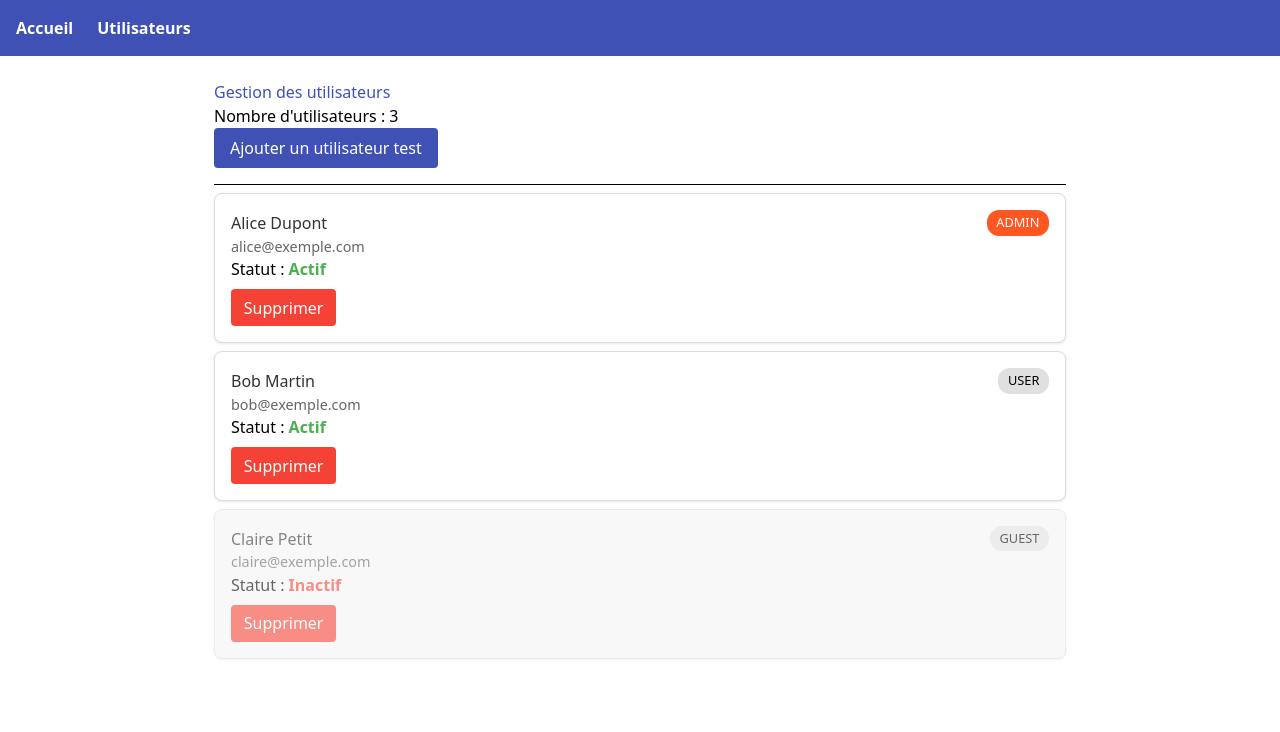
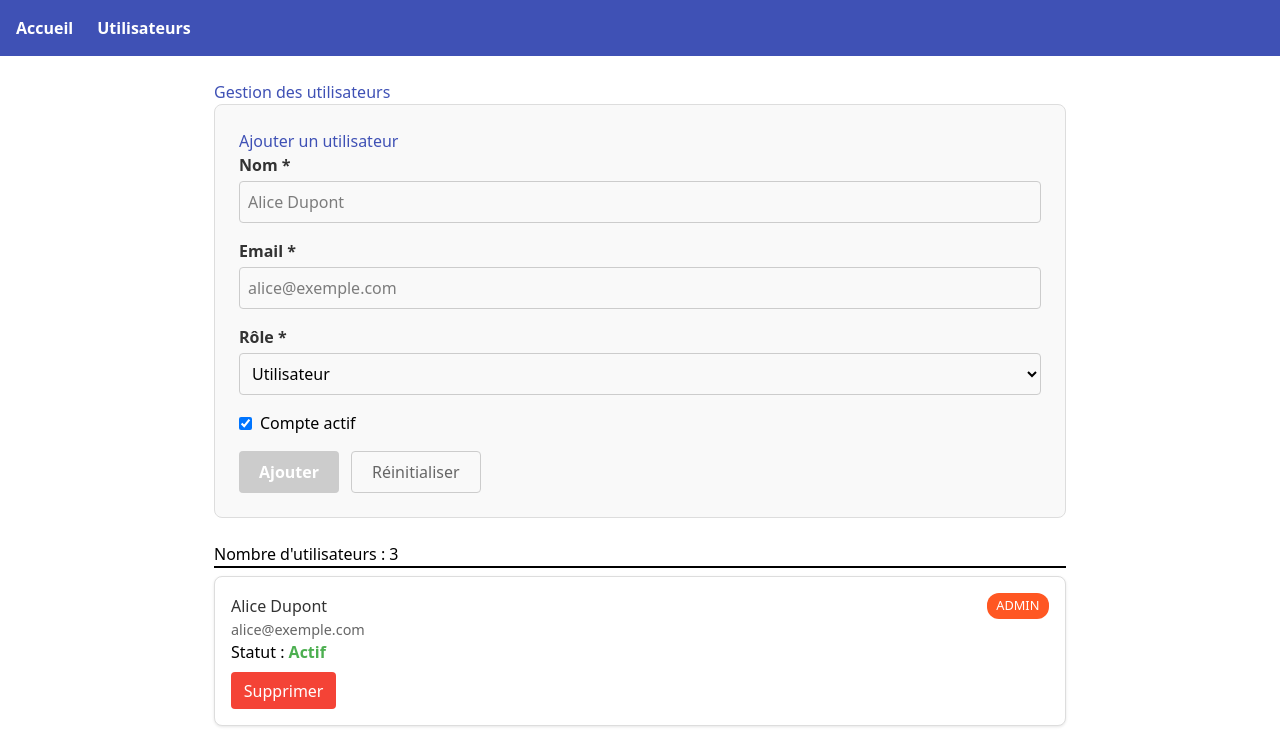
Before and after one commit to OdjiDev/formation_angular_spring, an Angular app in the folder frontend/: page /users in a window 1280 px wide. Shown: the top 732 px of the page. Built offline with nearby package versions, Linux system fonts and the light colour scheme.

Commit message:
etape-6 : formulaire d'ajout d'utilisateur avec validation

```diff
--- a/frontend/src/app/users/pages/users-page/users-page.html
+++ b/frontend/src/app/users/pages/users-page/users-page.html
@@ -1,8 +1,9 @@
 <h1>{{ title() }}</h1>
-<p>Nombre d'utilisateurs : {{ users().length }}</p>
+<app-user-form (ajouter)="ajouterUser($event)" />
 
-<button (click)="ajouterUserTest()">Ajouter un utilisateur test</button>
+<p class="compteur">Nombre d'utilisateurs : {{ users().length }}</p>
 
+<hr>
 <hr>
 
 @for (user of users(); track user.id) {
--- a/frontend/src/app/users/pages/users-page/users-page.ts
+++ b/frontend/src/app/users/pages/users-page/users-page.ts
@@ -1,10 +1,12 @@
 import { Component, inject, signal } from '@angular/core';
 import { UserCard } from '../../user-card/user-card';
 import { UserService } from '../../user.service';
+import { UserForm } from '../../user-form/user-form';
+import { User } from '../../user.model';
 
 @Component({
   selector: 'app-users-page',
-  imports: [UserCard],
+  imports: [UserCard, UserForm],
   templateUrl: './users-page.html',
   styleUrl: './users-page.css'
 })
@@ -19,12 +21,7 @@ export class UsersPage {
     this.userService.supprimer(id);
   }
 
-  ajouterUserTest() {
-    this.userService.ajouter({
-      nom: 'Nouvel Utilisateur',
-      email: 'nouveau@exemple.com',
-      role: 'user',
-      actif: true
-    });
+  ajouterUser(user: Omit<User, 'id'>) {
+    this.userService.ajouter(user);
   }
 }
--- /dev/null
+++ b/frontend/src/app/users/user-form/user-form.css
@@ -0,0 +1,93 @@
+.user-form {
+  background: #f9f9f9;
+  border: 1px solid #ddd;
+  border-radius: 8px;
+  padding: 1.5rem;
+  margin-bottom: 1.5rem;
+}
+
+h3 {
+  margin-top: 0;
+  color: #3f51b5;
+}
+
+.champ {
+  margin-bottom: 1rem;
+}
+
+.champ label {
+  display: block;
+  font-weight: 600;
+  margin-bottom: 0.25rem;
+  color: #333;
+}
+
+.champ input,
+.champ select {
+  width: 100%;
+  padding: 0.5rem;
+  border: 1px solid #ccc;
+  border-radius: 4px;
+  font-size: 1rem;
+  box-sizing: border-box;
+}
+
+.champ input.invalide,
+.champ select.invalide {
+  border-color: #f44336;
+  background: #ffebee;
+}
+
+.erreur {
+  color: #f44336;
+  font-size: 0.85rem;
+  margin: 0.25rem 0 0;
+}
+
+.champ-checkbox {
+  margin-bottom: 1rem;
+}
+
+.champ-checkbox label {
+  display: flex;
+  align-items: center;
+  gap: 0.5rem;
+  cursor: pointer;
+}
+
+.actions {
+  display: flex;
+  gap: 0.75rem;
+}
+
+.btn-ajouter {
+  background: #3f51b5;
+  color: white;
+  border: none;
+  padding: 0.5rem 1.25rem;
+  border-radius: 4px;
+  cursor: pointer;
+  font-weight: 600;
+}
+
+.btn-ajouter:hover:not(:disabled) {
+  background: #303f9f;
+}
+
+.btn-ajouter:disabled {
+  background: #ccc;
+  cursor: not-allowed;
+}
+
+.btn-reset {
+  background: transparent;
+  color: #666;
+  border: 1px solid #ccc;
+  padding: 0.5rem 1.25rem;
+  border-radius: 4px;
+  cursor: pointer;
+}
+
+.btn-reset:hover {
+  background: #eee;
+}
--- /dev/null
+++ b/frontend/src/app/users/user-form/user-form.html
@@ -0,0 +1,79 @@
+<form (ngSubmit)="onSubmit()" #formRef="ngForm" class="user-form">
+  <h3>Ajouter un utilisateur</h3>
+
+  <!-- Nom -->
+  <div class="champ">
+    <label for="nom">Nom *</label>
+    <input
+      id="nom"
+      type="text"
+      [ngModel]="nom()"
+      (ngModelChange)="nom.set($event)"
+      name="nom"
+      placeholder="Alice Dupont"
+      [class.invalide]="envoye() && !nomValide()"
+    />
+    @if (envoye() && !nomValide()) {
+      <p class="erreur">Le nom doit contenir au moins 2 caractères.</p>
+    }
+  </div>
+
+  <!-- Email -->
+  <div class="champ">
+    <label for="email">Email *</label>
+    <input
+      id="email"
+      type="email"
+      [ngModel]="email()"
+      (ngModelChange)="email.set($event)"
+      name="email"
+      placeholder="alice@exemple.com"
+      [class.invalide]="envoye() && !emailValide()"
+    />
+    @if (envoye() && !emailValide()) {
+      <p class="erreur">Veuillez saisir un email valide.</p>
+    }
+  </div>
+
+  <!-- Rôle -->
+  <div class="champ">
+    <label for="role">Rôle *</label>
+    <select
+      id="role"
+      [ngModel]="role()"
+      (ngModelChange)="role.set($event)"
+      name="role"
+    >
+      <option value="user">Utilisateur</option>
+      <option value="admin">Administrateur</option>
+      <option value="guest">Invité</option>
+    </select>
+  </div>
+
+  <!-- Actif -->
+  <div class="champ-checkbox">
+    <label>
+      <input
+        type="checkbox"
+        [ngModel]="actif()"
+        (ngModelChange)="actif.set($event)"
+        name="actif"
+      />
+      Compte actif
+    </label>
+  </div>
+
+  <!-- Boutons -->
+  <div class="actions">
+    <button
+      type="submit"
+      [disabled]="!formulaireValide()"
+      class="btn-ajouter"
+    >
+      Ajouter
+    </button>
+    <button type="button" (click)="reset()" class="btn-reset">
+      Réinitialiser
+    </button>
+  </div>
+</form>
--- /dev/null
+++ b/frontend/src/app/users/user-form/user-form.ts
@@ -0,0 +1,53 @@
+import { Component, output, signal } from '@angular/core';
+import { FormsModule } from '@angular/forms';
+import { User } from '../user.model';
+
+@Component({
+  selector: 'app-user-form',
+  imports: [FormsModule],
+  templateUrl: './user-form.html',
+  styleUrl: './user-form.css'
+})
+export class UserForm {
+  // Événement émis quand le formulaire est validé
+  ajouter = output<Omit<User, 'id'>>();
+
+  // État du formulaire
+  protected readonly nom = signal('');
+  protected readonly email = signal('');
+  protected readonly role = signal<User['role']>('user');
+  protected readonly actif = signal(true);
+
+  // État de soumission
+  protected readonly envoye = signal(false);
+
+  // Validation
+  protected readonly nomValide = () => this.nom().trim().length >= 2;
+  protected readonly emailValide = () => /^[^\s@]+@[^\s@]+\.[^\s@]+$/.test(this.email());
+  protected readonly formulaireValide = () => this.nomValide() && this.emailValide();
+
+  onSubmit() {
+    this.envoye.set(true);
+
+    if (!this.formulaireValide()) {
+      return;
+    }
+
+    this.ajouter.emit({
+      nom: this.nom().trim(),
+      email: this.email().trim(),
+      role: this.role(),
+      actif: this.actif()
+    });
+
+    this.reset();
+  }
+
+  reset() {
+    this.nom.set('');
+    this.email.set('');
+    this.role.set('user');
+    this.actif.set(true);
+    this.envoye.set(false);
+  }
+}
```
Also changed, not shown: 1 other file (tests, documents, lock files or other folders).
